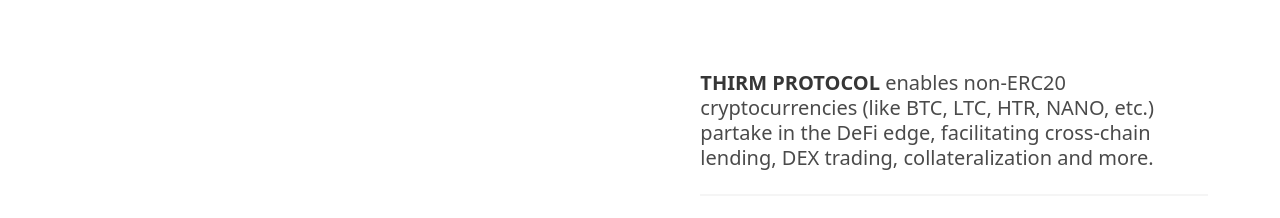
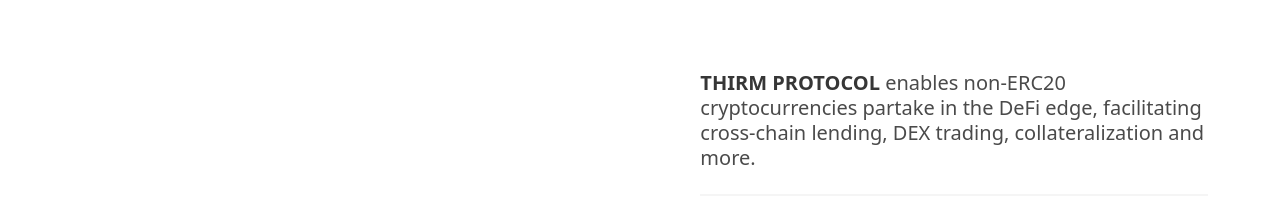
Before and after one commit to SuhailCM/thirmprotocol.github.io, a Vue app: page / in a window 1280 px wide. Shown: the part 126-344 px from the top of the page. Built offline with nearby package versions, Linux system fonts and the light colour scheme; what vue-plugin-load-script would draw is missing.

Commit message:
Update index.vue

```diff
--- a/src/x/index.vue
+++ b/src/x/index.vue
@@ -9,7 +9,7 @@
 						</div>
 						<div class="column is-offset-1">
 
-							<div class="subtitle"><strong>THIRM PROTOCOL</strong> enables non-ERC20 cryptocurrencies (like BTC, LTC, HTR, NANO, etc.) partake in the DeFi edge, facilitating cross-chain lending, DEX trading, collateralization and more.</div>
+							<div class="subtitle"><strong>THIRM PROTOCOL</strong> enables non-ERC20 cryptocurrencies partake in the DeFi edge, facilitating cross-chain lending, DEX trading, collateralization and more.</div>
 							<hr />
 							<social />
                                                         <hr />
```
